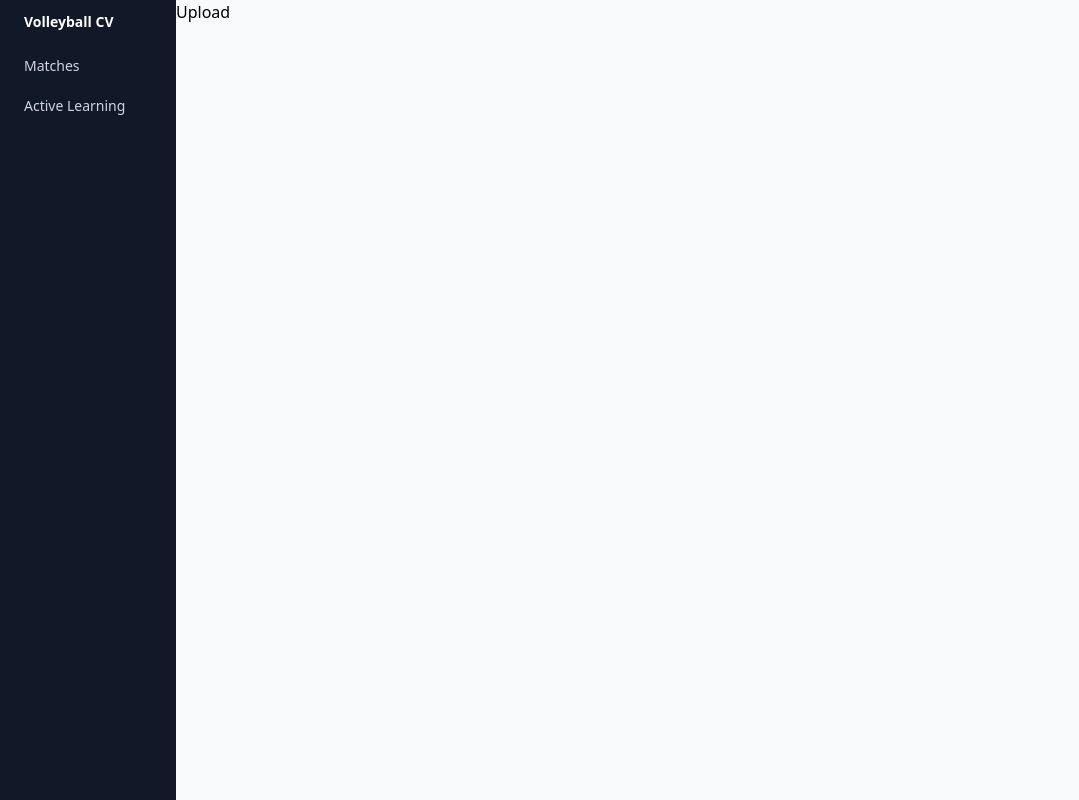
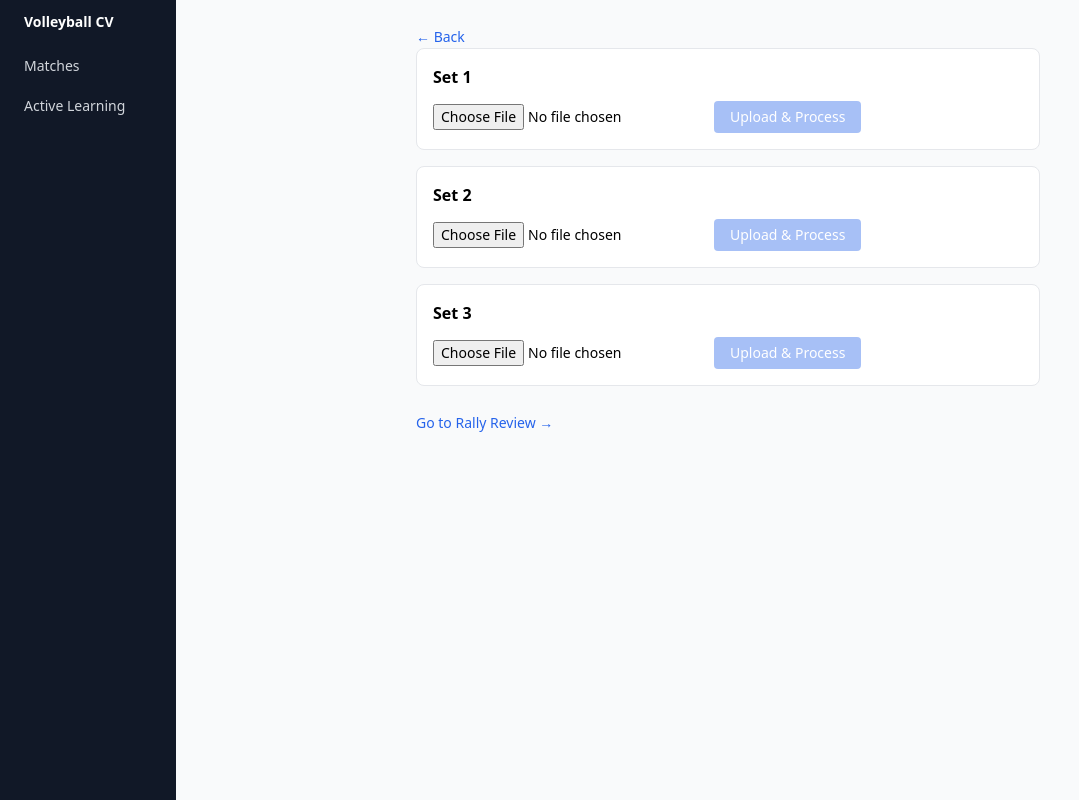
Before and after one commit to wesclee/volleyball-cv, a React (Vite) app in the folder frontend/: page /matches/1/upload in a window 1280 px wide. Shown: the whole page, without its empty margins (0-1079 px from the left). Built offline with nearby package versions, Linux system fonts and the light colour scheme; no server answers.

Commit message:
feat: Upload + Process view — file inputs, progress polling, per-set status

```diff
--- a/frontend/src/views/UploadProcess.tsx
+++ b/frontend/src/views/UploadProcess.tsx
@@ -1 +1,130 @@
-export default function UploadProcess() { return <div>Upload</div> }
+import { useEffect, useRef, useState } from 'react'
+import { Link, useParams } from 'react-router-dom'
+import { getJob, getMatch, processVideo, uploadVideo } from '../api/client'
+import type { Match } from '../types'
+
+type SetStatus = 'idle' | 'uploading' | 'processing' | 'done' | 'error'
+
+interface SetState {
+  setNumber: 1 | 2 | 3
+  file: File | null
+  status: SetStatus
+  progress: number
+  error: string | null
+}
+
+const INITIAL_SETS: SetState[] = [
+  { setNumber: 1, file: null, status: 'idle', progress: 0, error: null },
+  { setNumber: 2, file: null, status: 'idle', progress: 0, error: null },
+  { setNumber: 3, file: null, status: 'idle', progress: 0, error: null },
+]
+
+export default function UploadProcess() {
+  const { matchId } = useParams<{ matchId: string }>()
+  const [match, setMatch] = useState<Match | null>(null)
+  const [sets, setSets] = useState<SetState[]>(INITIAL_SETS)
+  const timers = useRef<Record<number, ReturnType<typeof setInterval>>>({})
+
+  useEffect(() => {
+    getMatch(Number(matchId)).then(setMatch)
+    return () => { Object.values(timers.current).forEach(clearInterval) }
+  }, [matchId])
+
+  function setSetField<K extends keyof SetState>(n: 1 | 2 | 3, key: K, val: SetState[K]) {
+    setSets(prev => prev.map(s => s.setNumber === n ? { ...s, [key]: val } : s))
+  }
+
+  async function handleProcess(setNumber: 1 | 2 | 3) {
+    const s = sets.find(s => s.setNumber === setNumber)!
+    if (!s.file) return
+    setSetField(setNumber, 'status', 'uploading')
+    setSetField(setNumber, 'error', null)
+    try {
+      const video = await uploadVideo(Number(matchId), setNumber, s.file)
+      setSetField(setNumber, 'status', 'processing')
+      const job = await processVideo(video.id)
+      const poll = setInterval(async () => {
+        const updated = await getJob(job.id)
+        setSetField(setNumber, 'progress', updated.progress_pct)
+        if (updated.status === 'done') {
+          setSetField(setNumber, 'status', 'done')
+          clearInterval(timers.current[setNumber])
+        } else if (updated.status === 'error') {
+          setSetField(setNumber, 'status', 'error')
+          setSetField(setNumber, 'error', updated.error)
+          clearInterval(timers.current[setNumber])
+        }
+      }, 2000)
+      timers.current[setNumber] = poll
+    } catch (err) {
+      setSetField(setNumber, 'status', 'error')
+      setSetField(setNumber, 'error', String(err))
+    }
+  }
+
+  return (
+    <div className="p-6 max-w-2xl mx-auto">
+      <Link to="/" className="text-sm text-blue-600 hover:underline">← Back</Link>
+      {match && (
+        <h1 className="text-2xl font-bold mt-1 mb-6">
+          {match.date}{match.opponent ? ` vs ${match.opponent}` : ''}
+        </h1>
+      )}
+
+      <div className="space-y-4">
+        {sets.map(s => (
+          <div key={s.setNumber} className="border rounded-lg p-4 bg-white">
+            <h2 className="font-semibold mb-3">Set {s.setNumber}</h2>
+            <div className="flex gap-2 items-center flex-wrap">
+              <label htmlFor={`file-${s.setNumber}`} className="sr-only">
+                Set {s.setNumber}
+              </label>
+              <input
+                id={`file-${s.setNumber}`}
+                type="file"
+                accept="video/*"
+                aria-label={`Set ${s.setNumber}`}
+                disabled={s.status !== 'idle'}
+                onChange={e => setSetField(s.setNumber, 'file', e.target.files?.[0] ?? null)}
+                className="text-sm"
+              />
+              <button
+                onClick={() => handleProcess(s.setNumber)}
+                disabled={!s.file || s.status !== 'idle'}
+                className="bg-blue-600 text-white px-4 py-1.5 rounded text-sm font-medium disabled:opacity-40 hover:bg-blue-700"
+              >
+                Upload &amp; Process
+              </button>
+            </div>
+
+            {s.status === 'uploading' && (
+              <p className="mt-2 text-sm text-gray-500">Uploading…</p>
+            )}
+            {(s.status === 'processing' || s.status === 'done') && (
+              <div className="mt-3">
+                <div className="h-2 bg-gray-200 rounded overflow-hidden">
+                  <div
+                    className={`h-full rounded transition-all duration-300 ${s.status === 'done' ? 'bg-green-500' : 'bg-blue-500'}`}
+                    style={{ width: `${s.progress}%` }}
+                  />
+                </div>
+                <p className="text-xs text-gray-500 mt-1">
+                  {s.status === 'done' ? '✓ Done' : `Processing… ${Math.round(s.progress)}%`}
+                </p>
+              </div>
+            )}
+            {s.status === 'error' && (
+              <p className="mt-2 text-sm text-red-600">Error: {s.error}</p>
+            )}
+          </div>
+        ))}
+      </div>
+
+      <div className="mt-6">
+        <Link to={`/matches/${matchId}/rally-review`} className="text-blue-600 hover:underline text-sm">
+          Go to Rally Review →
+        </Link>
+      </div>
+    </div>
+  )
+}
```
Also changed, not shown: 1 other file (tests, documents, lock files or other folders).
